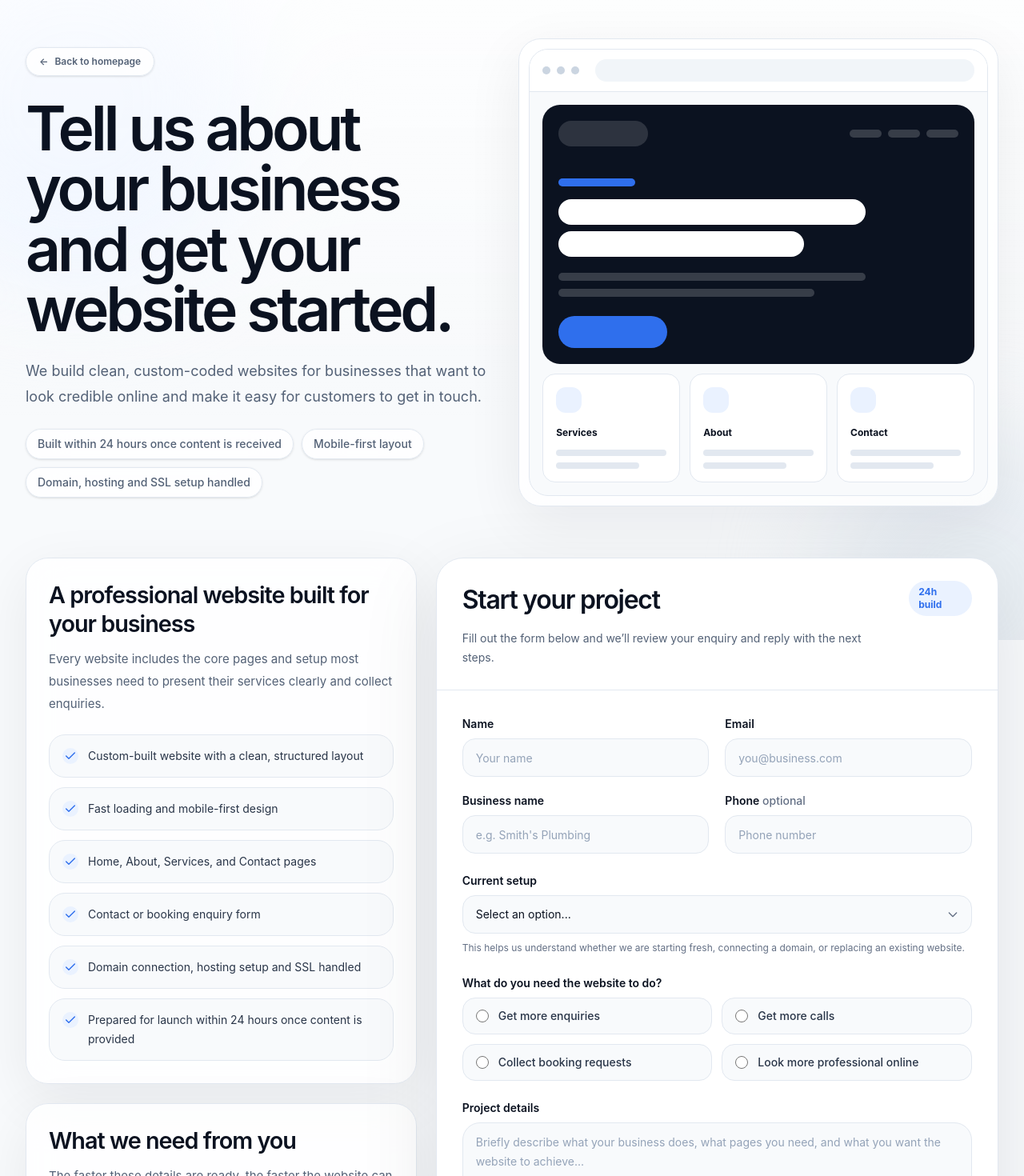
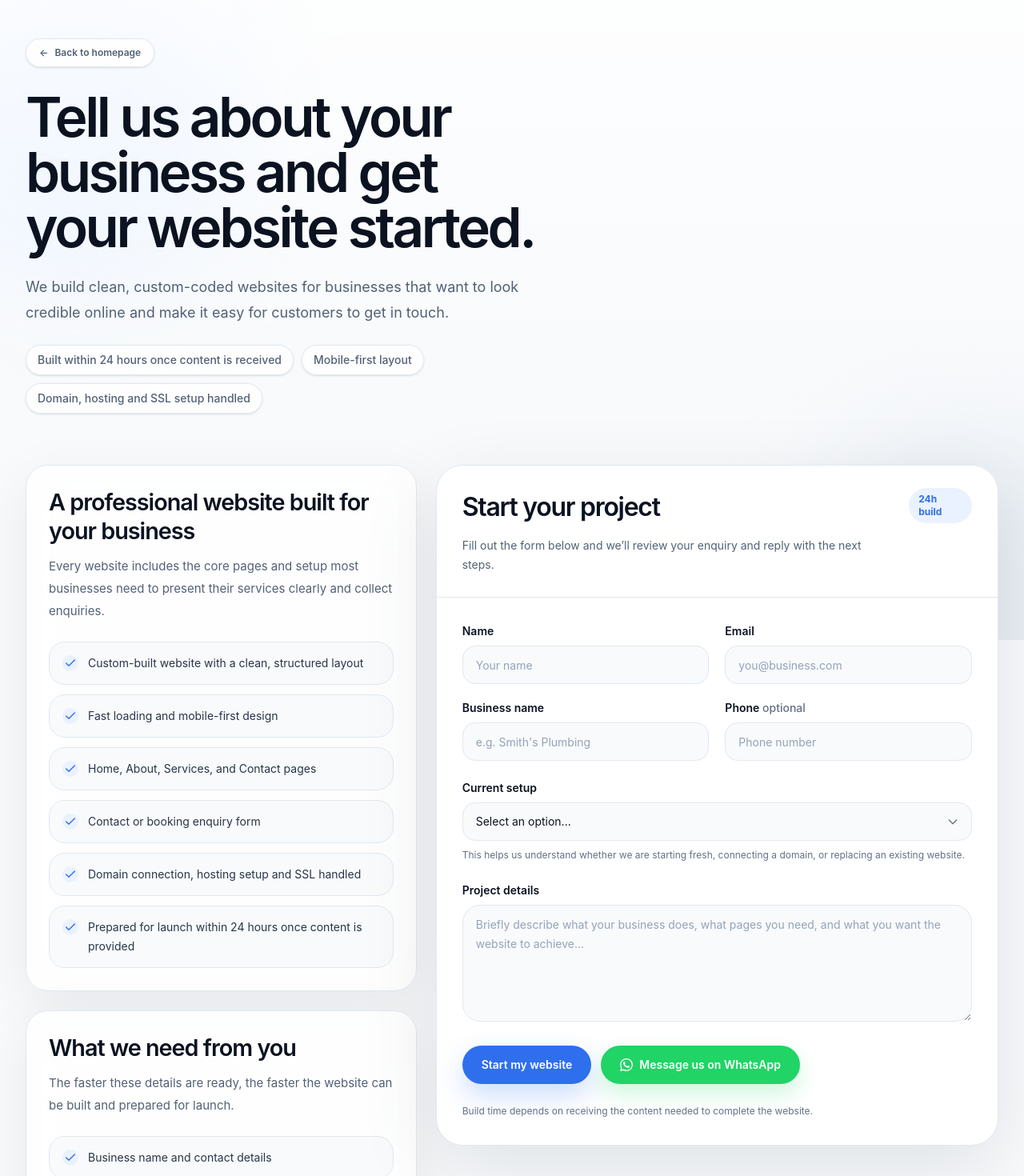
Before and after one commit to cleanwebsitesuk/cleanwebsites, a Next.js app: page /start in a window 1280 px wide. Shown: the top 1470 px of the page at 80% size. Built offline with nearby package versions, Linux system fonts and the light colour scheme.

Commit message:
Update page.tsx

```diff
--- a/app/start/page.tsx
+++ b/app/start/page.tsx
@@ -366,55 +366,6 @@ function InputShell({
   );
 }
 
-function WebsitePreviewCard() {
-  return (
-    <CleanCard className="p-3">
-      <div className="overflow-hidden rounded-[24px] border border-[#E2E8F0] bg-[#F8FAFC]">
-        <div className="flex items-center gap-2 border-b border-[#E2E8F0] bg-white px-4 py-3">
-          <span className="h-2.5 w-2.5 rounded-full bg-[#CBD5E1]" />
-          <span className="h-2.5 w-2.5 rounded-full bg-[#CBD5E1]" />
-          <span className="h-2.5 w-2.5 rounded-full bg-[#CBD5E1]" />
-          <div className="ml-3 h-7 flex-1 rounded-full bg-[#F1F5F9]" />
-        </div>
-
-        <div className="p-4">
-          <div className="rounded-[22px] bg-[#0B1220] p-5 text-white">
-            <div className="flex items-center justify-between gap-4">
-              <div className="h-8 w-28 rounded-full bg-white/14" />
-              <div className="hidden gap-2 sm:flex">
-                <div className="h-2.5 w-10 rounded-full bg-white/18" />
-                <div className="h-2.5 w-10 rounded-full bg-white/18" />
-                <div className="h-2.5 w-10 rounded-full bg-white/18" />
-              </div>
-            </div>
-            <div className="mt-10 max-w-sm">
-              <div className="h-2.5 w-24 rounded-full bg-[#2F6FED]" />
-              <div className="mt-4 h-8 w-full rounded-full bg-white" />
-              <div className="mt-2 h-8 w-4/5 rounded-full bg-white" />
-              <div className="mt-5 space-y-2.5">
-                <div className="h-2.5 w-full rounded-full bg-white/18" />
-                <div className="h-2.5 w-5/6 rounded-full bg-white/18" />
-              </div>
-              <div className="mt-6 h-10 w-34 rounded-full bg-[#2F6FED]" />
-            </div>
-          </div>
-
-          <div className="mt-3 grid grid-cols-3 gap-3">
-            {["Services", "About", "Contact"].map((item) => (
-              <div key={item} className="rounded-2xl border border-[#E2E8F0] bg-white p-4">
-                <div className="h-8 w-8 rounded-xl bg-[#EAF2FF]" />
-                <div className="mt-4 text-[12px] font-bold text-[#0B1220]">{item}</div>
-                <div className="mt-3 h-2 w-full rounded-full bg-[#E2E8F0]" />
-                <div className="mt-2 h-2 w-3/4 rounded-full bg-[#E2E8F0]" />
-              </div>
-            ))}
-          </div>
-        </div>
-      </div>
-    </CleanCard>
-  );
-}
-
 function FormInputClass() {
   return "h-12 w-full rounded-2xl border border-[#E2E8F0] bg-[#F8FAFC] px-4 text-sm text-[#0B1220] outline-none transition placeholder:text-[#94A3B8] focus:border-[#2F6FED]/70 focus:bg-white focus:ring-4 focus:ring-[#CFE0FF] disabled:cursor-not-allowed disabled:opacity-70";
 }
@@ -503,7 +454,7 @@ export default function StartPage() {
             variants={heroContainer}
             initial="hidden"
             animate="show"
-            className="grid gap-10 lg:grid-cols-[0.98fr_1.02fr] lg:items-center"
+            className="max-w-4xl"
           >
             <div className="max-w-3xl">
               <motion.div variants={fadeUp}>
@@ -512,7 +463,7 @@ export default function StartPage() {
 
               <motion.h1
                 variants={fadeUp}
-                className="mt-7 max-w-[13.5ch] text-[2.7rem] font-semibold leading-[0.98] tracking-[-0.055em] text-[#0B1220] sm:text-[clamp(3.5rem,6vw,5rem)]"
+                className="mt-7 max-w-[14.5ch] text-[2.55rem] font-semibold leading-[1] tracking-[-0.05em] text-[#0B1220] sm:text-[clamp(3.25rem,5.4vw,4.5rem)]"
               >
                 Tell us about your business and get your website started.
               </motion.h1>
@@ -539,10 +490,6 @@ export default function StartPage() {
                 ))}
               </motion.div>
             </div>
-
-            <motion.div variants={fadeUp} className="hidden lg:block">
-              <WebsitePreviewCard />
-            </motion.div>
           </motion.div>
         </SectionShell>
 
@@ -726,32 +673,6 @@ export default function StartPage() {
                     </div>
                   </InputShell>
 
-                  <InputShell
-                    label="What do you need the website to do?"
-                    htmlFor="websiteGoal"
-                  >
-                    <div className="grid gap-3 sm:grid-cols-2">
-                      {[
-                        ["enquiries", "Get more enquiries"],
-                        ["calls", "Get more calls"],
-                        ["bookings", "Collect booking requests"],
-                        ["presence", "Look more professional online"],
-                      ].map(([value, label]) => (
-                        <label key={value} className="flex cursor-pointer items-center gap-3 rounded-2xl border border-[#E2E8F0] bg-[#F8FAFC] px-4 py-3 text-sm font-medium text-[#293548] transition hover:border-[#CBD5E1] hover:bg-white has-[:checked]:border-[#2F6FED]/50 has-[:checked]:bg-[#EAF2FF]">
-                          <input
-                            type="radio"
-                            name="websiteGoal"
-                            value={value}
-                            required
-                            disabled={isSubmitting}
-                            className="h-4 w-4 accent-[#2F6FED]"
-                          />
-                          <span>{label}</span>
-                        </label>
-                      ))}
-                    </div>
-                  </InputShell>
-
                   <InputShell label="Project details" htmlFor="about">
                     <textarea
                       id="about"
```
